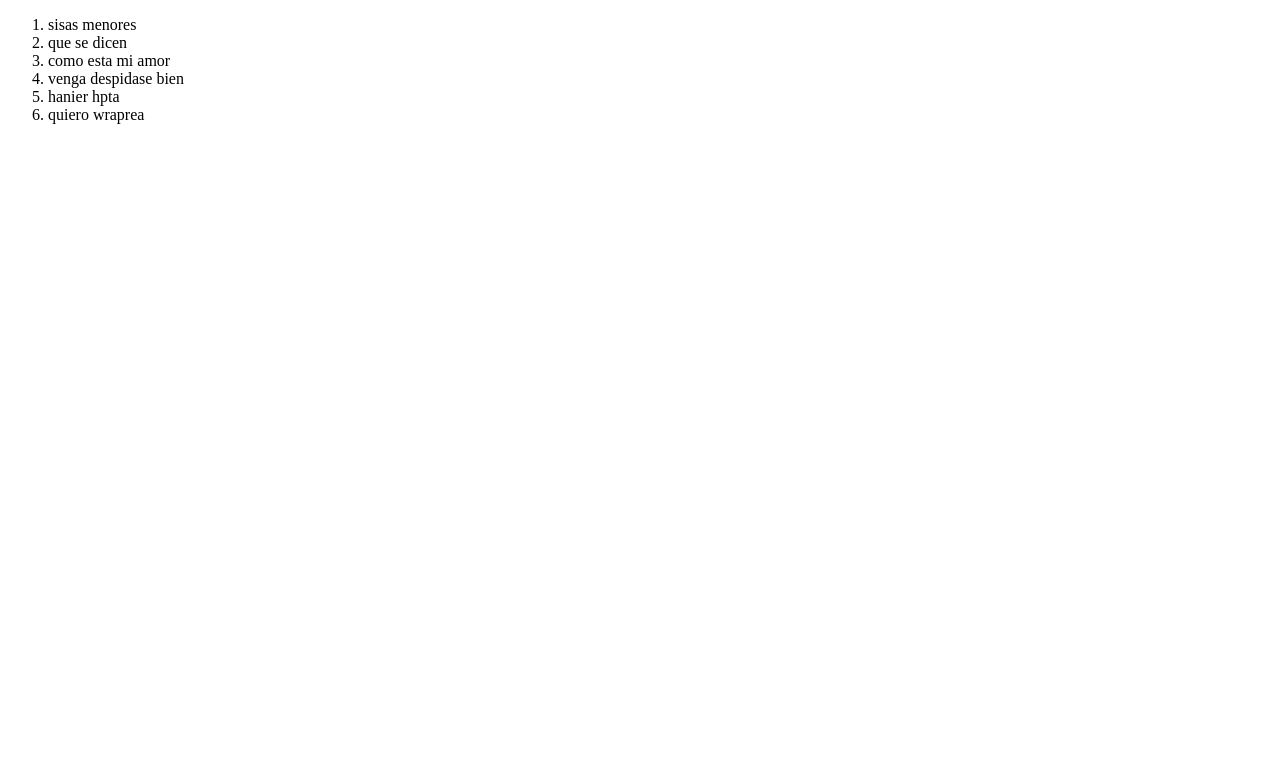
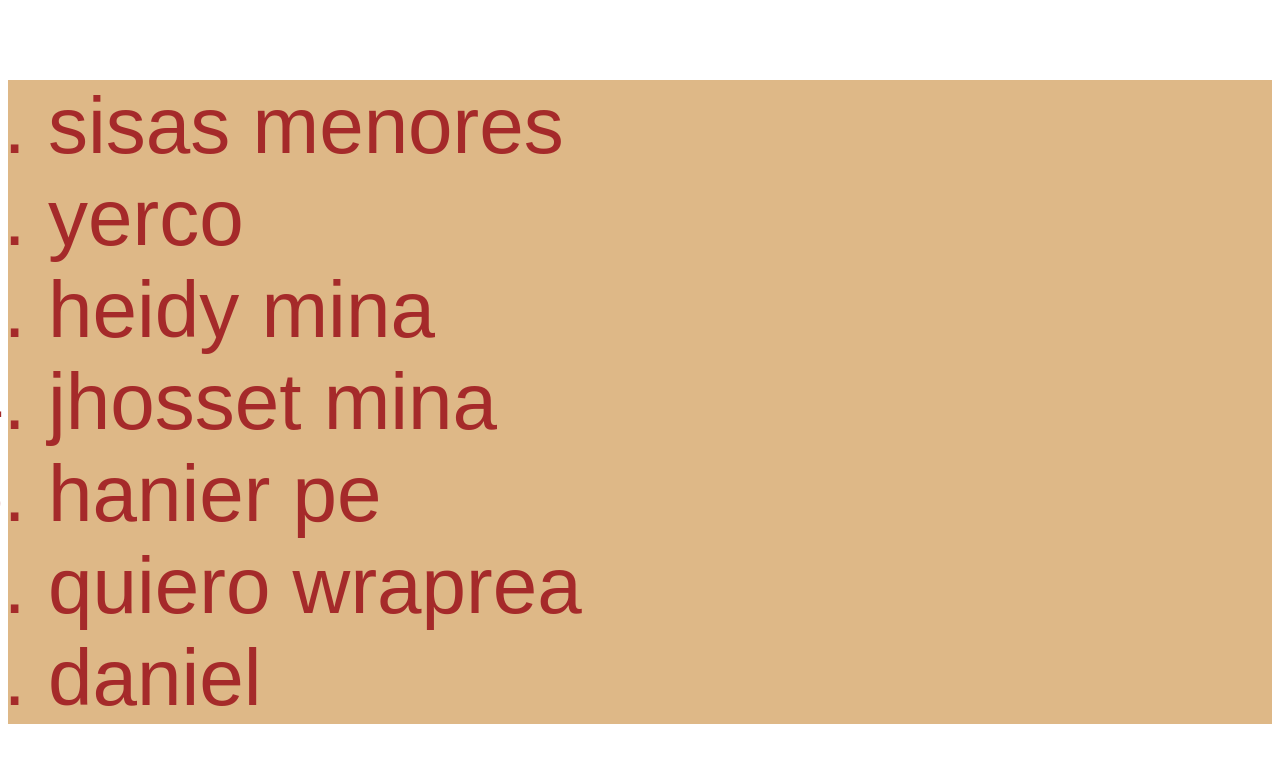
Before and after one commit to hiderbrandon/PENE-LIQUIDO, a plain HTML site: page index.html in a window 1280 px wide. Drawn offline with Linux system fonts and the light colour scheme.

Commit message:
ahora si la lista es la lista esta lista

```diff
--- /dev/null
+++ b/css/main.css
@@ -0,0 +1,8 @@
+#lista_de_menores {
+
+    color: brown;
+    font-family: Arial, Helvetica, sans-serif;
+    font-size: 80px;
+    background-color: burlywood;
+
+}
--- a/index.html
+++ b/index.html
@@ -1,19 +1,21 @@
 <!DOCTYPE html>
 <html lang="en">
 <head>
+    <link rel="stylesheet" href="/css/main.css">
     <meta charset="UTF-8">
     <meta name="viewport" content="width=device-width, initial-scale=1.0">
     <title>YEAH MANO LOS CODIGOS !!!</title>
 </head>
 <body>
 
-    <ol>
+    <ol id="lista_de_menores">
         <li>sisas menores </li>
-        <li>que se dicen</li>
-        <li>como esta mi amor</li>
-        <li>venga despidase bien</li>
-        <li>hanier hpta</li>
+        <li>yerco</li>
+        <li>heidy mina</li>
+        <li>jhosset mina</li>
+        <li>hanier pe</li>
         <li>quiero wraprea </li>
+        <li>daniel</li>
 
     </ol>
 
```
